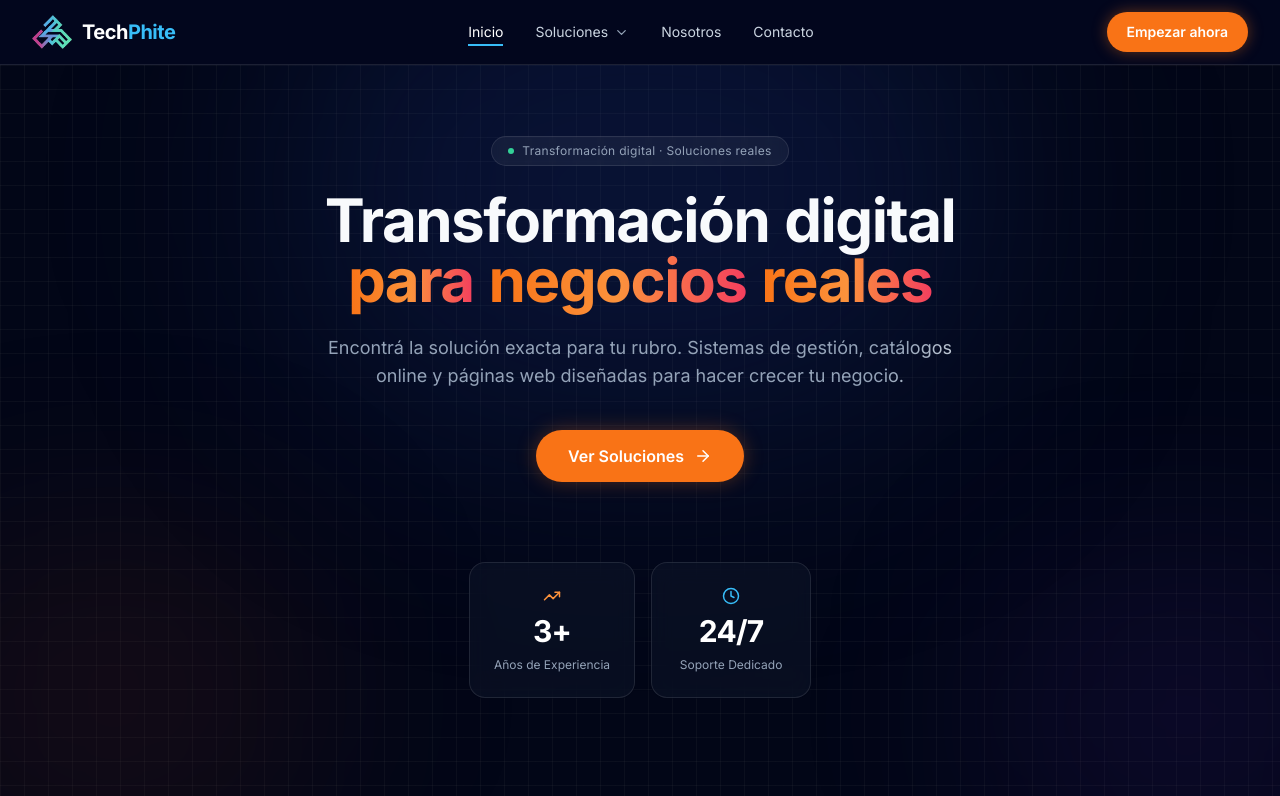
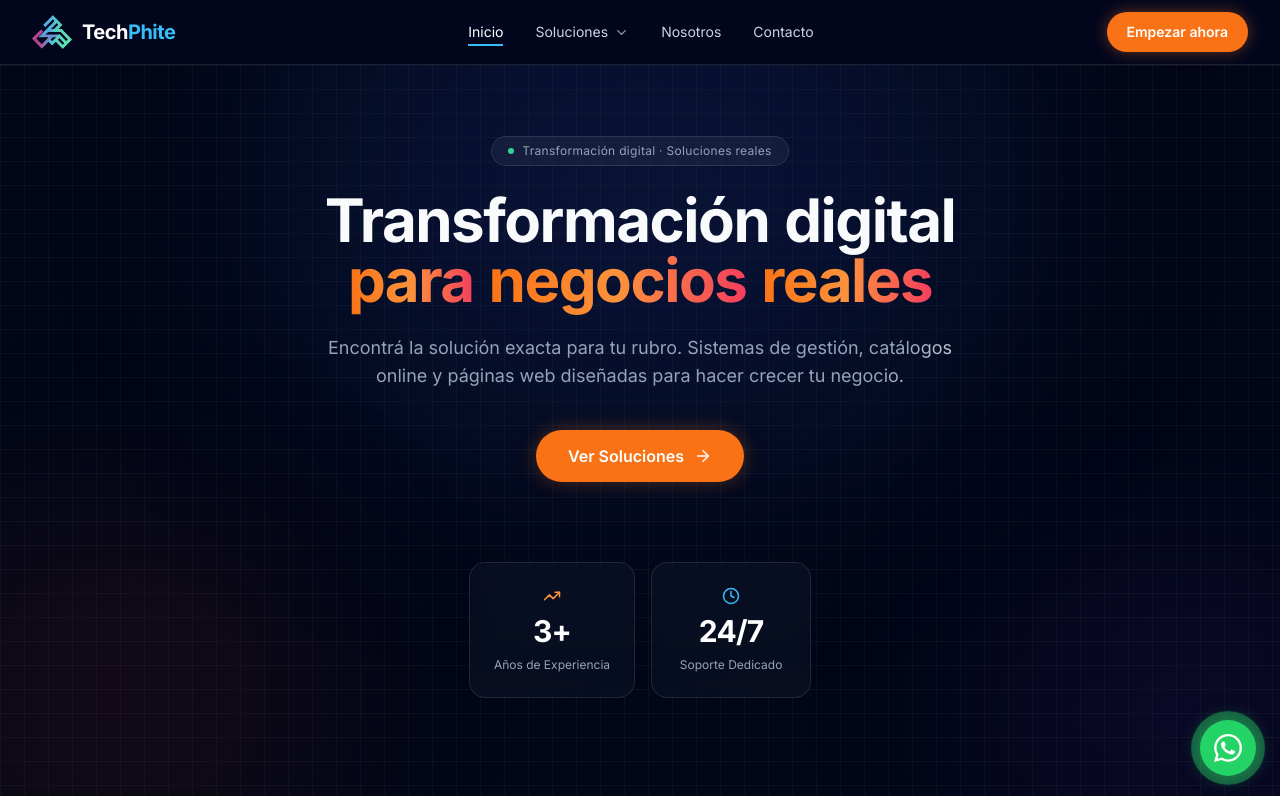
Before and after one commit to SrNanu/TechPhite, a Next.js app: page / in a window 1280 px wide. Shown: the top 796 px of the page. Built offline with nearby package versions, Linux system fonts and the light colour scheme.

Commit message:
feat: Agrego boton flotante de WhatsApp global en layout

```diff
--- a/app/layout.tsx
+++ b/app/layout.tsx
@@ -4,6 +4,7 @@
 import Script from 'next/script';
 import { Toaster } from '@/components/ui/sonner';
 import Navbar from '@/components/Navbar';
+import WhatsAppButton from '@/components/WhatsAppButton';
 
 const inter = Inter({ subsets: ['latin'], weight: ['300', '400', '600', '700'] });
 
@@ -53,6 +54,7 @@
         <Navbar />
         {children}
         <Toaster />
+        <WhatsAppButton />
         {/* <Script
           src="https://herramientas-umami.i41qxr.easypanel.host/script.js"
           data-website-id="478861e3-b6f9-4f4a-8989-d32a08d3f6cf"
--- /dev/null
+++ b/components/WhatsAppButton.tsx
@@ -0,0 +1,37 @@
+'use client';
+
+export default function WhatsAppButton() {
+  return (
+    <a
+      href="https://wa.me/5493416912227?text=Hola%20TechPhite,%20vengo%20de%20la%20web%20y%20quiero%20m%C3%A1s%20info."
+      target="_blank"
+      rel="noopener noreferrer"
+      aria-label="Contactar por WhatsApp"
+      className="
+        fixed bottom-6 right-6 z-50
+        w-14 h-14
+        flex items-center justify-center
+        rounded-full
+        bg-[#25D366]
+        shadow-[0_0_20px_rgba(37,211,102,0.5)]
+        hover:scale-110 hover:shadow-[0_0_30px_rgba(37,211,102,0.7)]
+        transition-all duration-300
+        group
+      "
+    >
+      {/* Ping ring animation */}
+      <span className="absolute inline-flex w-full h-full rounded-full bg-[#25D366] opacity-60 animate-ping" />
+
+      {/* WhatsApp SVG icon */}
+      <svg
+        xmlns="http://www.w3.org/2000/svg"
+        viewBox="0 0 24 24"
+        fill="white"
+        className="w-7 h-7 relative z-10"
+        aria-hidden="true"
+      >
+        <path d="M17.472 14.382c-.297-.149-1.758-.867-2.03-.967-.273-.099-.471-.148-.67.15-.197.297-.767.966-.94 1.164-.173.199-.347.223-.644.075-.297-.15-1.255-.463-2.39-1.475-.883-.788-1.48-1.761-1.653-2.059-.173-.297-.018-.458.13-.606.134-.133.298-.347.446-.52.149-.174.198-.298.298-.497.099-.198.05-.371-.025-.52-.075-.149-.669-1.612-.916-2.207-.242-.579-.487-.5-.669-.51-.173-.008-.371-.01-.57-.01-.198 0-.52.074-.792.372-.272.297-1.04 1.016-1.04 2.479 0 1.462 1.065 2.875 1.213 3.074.149.198 2.096 3.2 5.077 4.487.709.306 1.262.489 1.694.625.712.227 1.36.195 1.871.118.571-.085 1.758-.719 2.006-1.413.248-.694.248-1.289.173-1.413-.074-.124-.272-.198-.57-.347m-5.421 7.403h-.004a9.87 9.87 0 01-5.031-1.378l-.361-.214-3.741.982.998-3.648-.235-.374a9.86 9.86 0 01-1.51-5.26c.001-5.45 4.436-9.884 9.888-9.884 2.64 0 5.122 1.03 6.988 2.898a9.825 9.825 0 012.893 6.994c-.003 5.45-4.437 9.884-9.885 9.884m8.413-18.297A11.815 11.815 0 0012.05 0C5.495 0 .16 5.335.157 11.892c0 2.096.547 4.142 1.588 5.945L.057 24l6.305-1.654a11.882 11.882 0 005.683 1.448h.005c6.554 0 11.89-5.335 11.893-11.893a11.821 11.821 0 00-3.48-8.413Z" />
+      </svg>
+    </a>
+  );
+}
```
